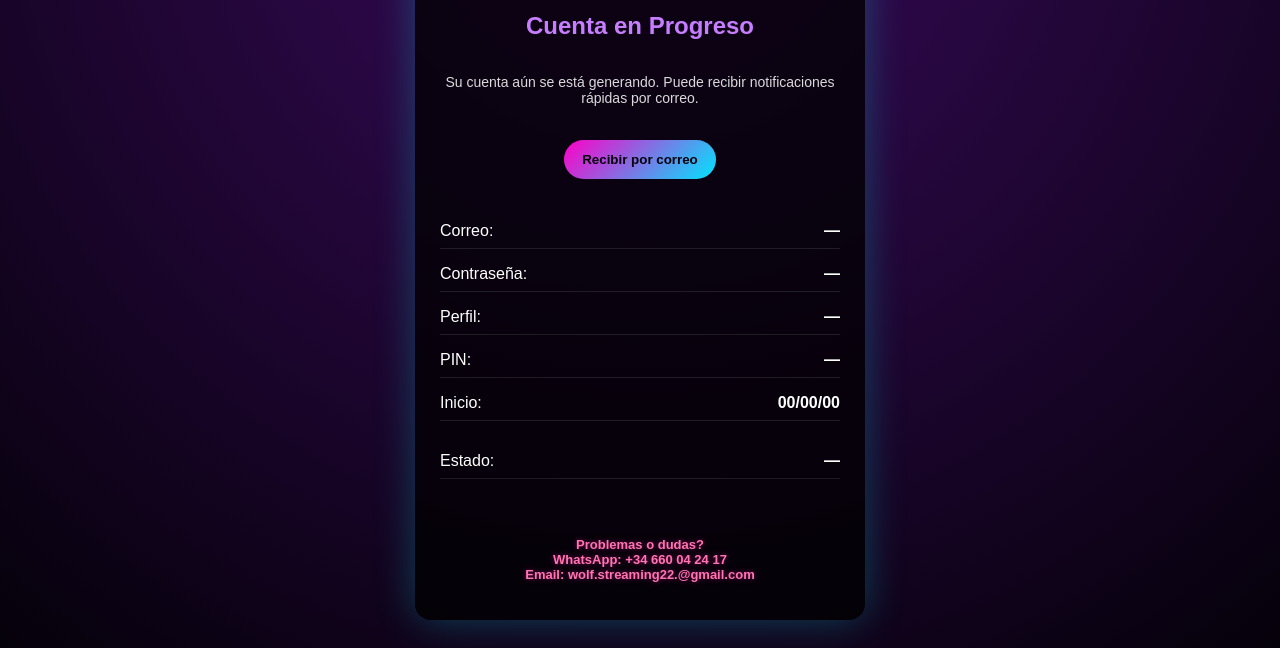
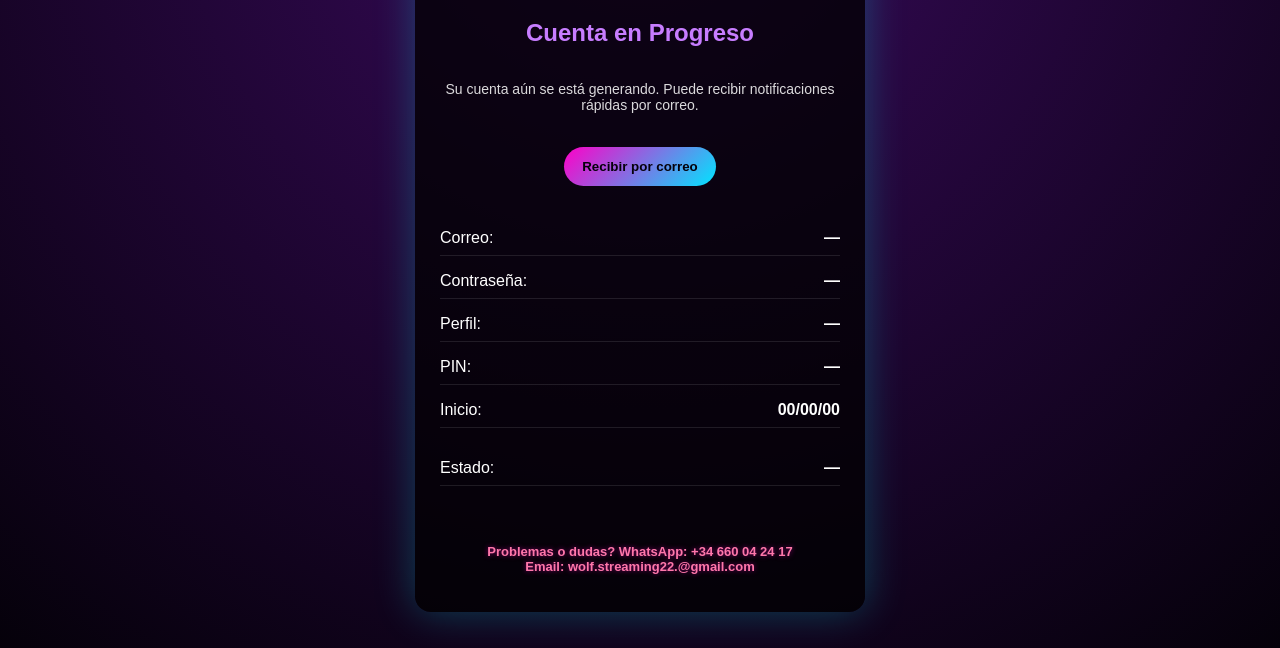
Before and after one commit to aguilaA123/GiftCard, a plain HTML site: page gift-card/index.html in a window 1280 px wide. Shown: the part 152-800 px from the top of the page. Drawn offline with Linux system fonts and the light colour scheme; no server answers.

Commit message:
Fix formatting of support contact information

```diff
--- a/gift-card/index.html
+++ b/gift-card/index.html
@@ -39,7 +39,7 @@
 
     <!-- Soporte técnico -->
     <div class="support">
-      <p>Problemas o dudas? <br><strong>WhatsApp:</strong> +34 660 04 24 17 <br><strong>Email:</strong> wolf.streaming22.@gmail.com</p>
+      <p>Problemas o dudas?  <strong>WhatsApp:</strong> +34 660 04 24 17 <br><strong>Email:</strong> wolf.streaming22.@gmail.com</p>
     </div>
   </div>
 
```
